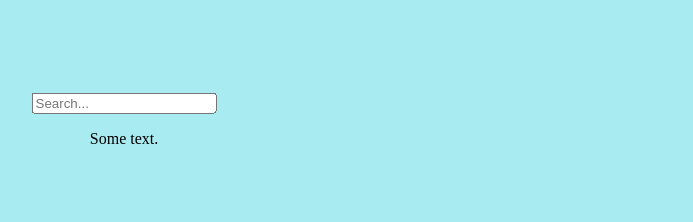
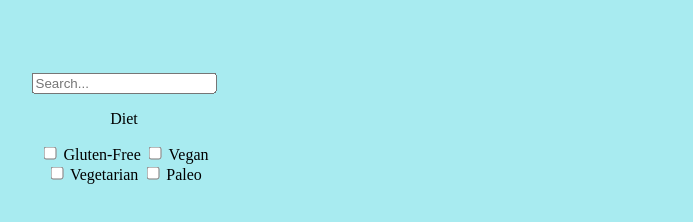
Before and after one commit to RLee38/Recipe-Website, a plain HTML site: page index.html in a window 1280 px wide. Shown: the part 282-504 px from the top of the page, 196-889 px from the left. Drawn offline with Linux system fonts and the light colour scheme.

Commit message:
Working example checkboxes for diet

```diff
--- a/index.html
+++ b/index.html
@@ -27,7 +27,16 @@
         <option value="Beef Wellington"">
       </datalist>
         </div>
-      <p>Some text.</p>
+
+      <p>Diet</p>
+      <input type="checkbox" id="diet1" name="diet1" value="gluten-free">
+      <label for="diet1">Gluten-Free</label>
+      <input type="checkbox" id="diet2" name="diet2" value="vegan">
+      <label for="diet2">Vegan</label><br>
+      <input type="checkbox" id="diet3" name="diet3" value="vegetarian">
+      <label for="diet3">Vegetarian</label>
+      <input type="checkbox" id="diet4" name="diet4" value="Paleo">
+      <label for="diet4">Paleo</label><br>
     </div>
   </div>
 
```
